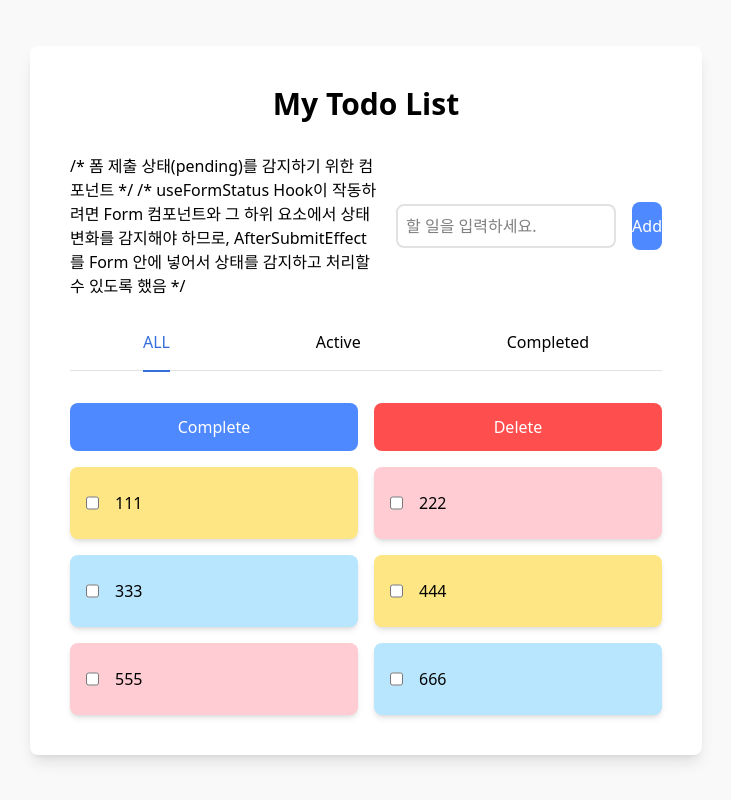
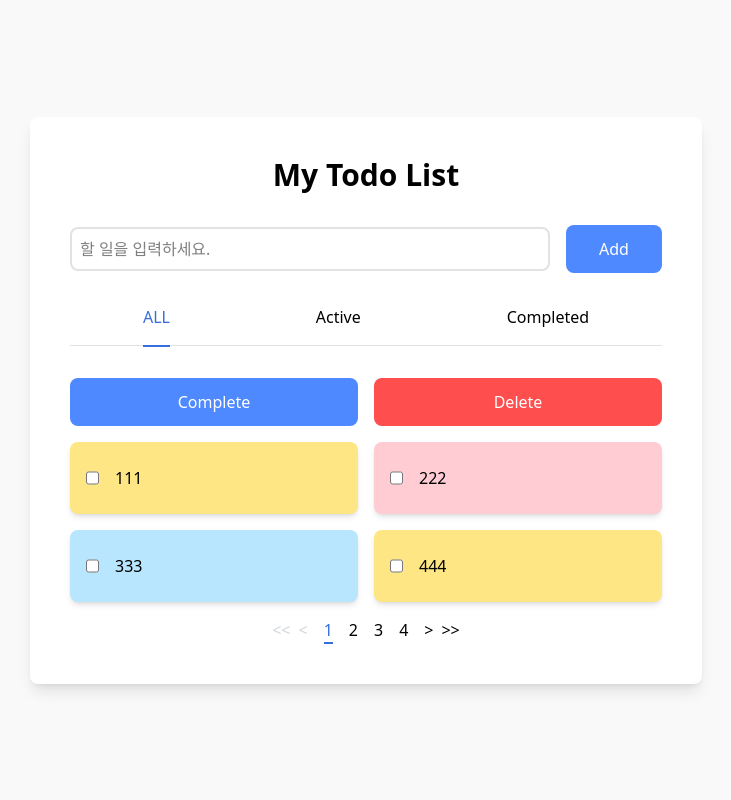
Before and after one commit to LJunsu/Todo-List-NextJS-App, a Next.js app: page / in a window 1280 px wide. Shown: the whole page, without its empty margins (274-1005 px from the left). Built offline with nearby package versions, Linux system fonts and the light colour scheme.

Commit message:
250424_1

```diff
--- a/app/data/db.json
+++ b/app/data/db.json
@@ -34,5 +34,95 @@
     "content": "666",
     "completed": false,
     "date": "2025-04-23T14:30:37.825Z"
+  },
+  {
+    "id": 6,
+    "content": "777",
+    "completed": false,
+    "date": "2025-04-25T02:08:11.911Z"
+  },
+  {
+    "id": 7,
+    "content": "888",
+    "completed": false,
+    "date": "2025-04-25T02:08:14.111Z"
+  },
+  {
+    "id": 8,
+    "content": "999",
+    "completed": false,
+    "date": "2025-04-25T02:08:15.967Z"
+  },
+  {
+    "id": 9,
+    "content": "101010",
+    "completed": false,
+    "date": "2025-04-25T03:23:12.039Z"
+  },
+  {
+    "id": 10,
+    "content": "111111",
+    "completed": false,
+    "date": "2025-04-25T03:25:00.040Z"
+  },
+  {
+    "id": 11,
+    "content": "121212",
+    "completed": false,
+    "date": "2025-04-25T03:25:04.304Z"
+  },
+  {
+    "id": 12,
+    "content": "131313",
+    "completed": false,
+    "date": "2025-04-25T03:25:16.218Z"
+  },
+  {
+    "id": 13,
+    "content": "141414",
+    "completed": false,
+    "date": "2025-04-25T03:37:50.939Z"
+  },
+  {
+    "id": 14,
+    "content": "151515",
+    "completed": false,
+    "date": "2025-04-25T03:37:53.175Z"
+  },
+  {
+    "id": 15,
+    "content": "161616",
+    "completed": false,
+    "date": "2025-04-25T03:37:56.087Z"
+  },
+  {
+    "id": 16,
+    "content": "171717",
+    "completed": false,
+    "date": "2025-04-25T03:37:58.264Z"
+  },
+  {
+    "id": 17,
+    "content": "181818",
+    "completed": false,
+    "date": "2025-04-25T03:38:04.503Z"
+  },
+  {
+    "id": 18,
+    "content": "191919",
+    "completed": false,
+    "date": "2025-04-25T03:38:07.374Z"
+  },
+  {
+    "id": 19,
+    "content": "202020",
+    "completed": false,
+    "date": "2025-04-25T03:38:10.188Z"
+  },
+  {
+    "id": 20,
+    "content": "212121",
+    "completed": false,
+    "date": "2025-04-25T04:02:40.067Z"
   }
 ]
--- /dev/null
+++ b/components/Pagination.tsx
@@ -0,0 +1,49 @@
+import { useEffect, useState } from "react";
+
+type PaginationProps = {
+    totalPage: number;
+    limit: number;
+    page: number;
+    setPage: (page: number) => void;
+}
+export function Pagination({totalPage, limit, page, setPage}: PaginationProps) {
+    const [totalPageArray, setTotalPageArray] = useState<number[][]>([]);
+    const [currentPageArray, setCurrentPageArray] = useState<number[]>([]);
+
+    useEffect(() => {
+        if(page % limit === 0) {
+            setCurrentPageArray(totalPageArray[Math.floor(page / limit) - 1]);
+        } else {
+            setCurrentPageArray(totalPageArray[Math.floor(page / limit)]);
+        }
+    }, [page]);
+
+    useEffect(() => {
+        const slicedPageArray = sliceArrayByLimit(totalPage, limit);
+        setTotalPageArray(slicedPageArray);
+        setCurrentPageArray(slicedPageArray[0]);
+    }, [totalPage]);
+
+    return (
+        <div className="flex justify-center gap-4 w-full *:cursor-pointer *:select-none">
+            <div className="flex gap-2">
+                <div className={`${page === 1 && "text-gray-300"}`} onClick={() => {if(page !== 1) setPage(1)}}>&lt;&lt;</div>
+                <div className={`${page === 1 && "text-gray-300"}`} onClick={() => {if(page !== 1) setPage(page - 1)}}>&lt;</div>
+            </div>
+
+            {currentPageArray?.map((index) => (
+                <div key={index} className={`${(page - 1) === index && "text-[#366EDD] border-b-2 border-[#366EDD]"}`} onClick={() => setPage(index + 1)}>{index + 1}</div>
+            ))}
+
+            <div className="flex gap-2">
+                <div className={`${page === totalPage && "text-gray-300"}`} onClick={() => {if(page !== totalPage) setPage(page + 1)}}>&gt;</div>
+                <div className={`${page === totalPage && "text-gray-300"}`} onClick={() => {if(page !== totalPage) setPage(totalPage)}}>&gt;&gt;</div>
+            </div>
+        </div>
+    );
+}
+
+export const sliceArrayByLimit = (totalPage: number, limit: number) => {
+    const totalPageArray = Array(totalPage).fill(0).map((_, index) => index);
+    return Array(Math.ceil(totalPage / limit)).fill(0).map(() => totalPageArray.splice(0, limit));
+}
--- a/components/TodoInputForm.tsx
+++ b/components/TodoInputForm.tsx
@@ -14,11 +14,6 @@ export function TodoInputForm() {
 
     return (
         <form action={action} className="flex justify-between items-center gap-4 w-full">
-            /* 폼 제출 상태(pending)를 감지하기 위한 컴포넌트 */
-            /*
-                useFormStatus Hook이 작동하려면 Form 컴포넌트와 그 하위 요소에서 상태 변화를 감지해야 하므로,
-                AfterSubmitEffect를 Form 안에 넣어서 상태를 감지하고 처리할 수 있도록 했음
-            */
             <AfterSubmitEffect />
 
             <div className="flex flex-col gap-2 w-5/6">
--- a/components/TodoList.tsx
+++ b/components/TodoList.tsx
@@ -7,22 +7,45 @@ import { TodoType } from "@/app/data/store";
 import { todoCompletedAction } from "@/app/actions/todoCompletedAction";
 import { getTodo } from "@/app/actions/getTodo";
 import { useTodoStore } from "@/store/todoStore";
+import { Pagination } from "./Pagination";
 
 export function TodoList() {
+    const limit = 4;
     const {refreshKey} = useTodoStore();
     const [list, setList] = useState<TodoType[]>([]);
+    const [nowList, setNowList] = useState<TodoType[]>([]);
+    const [page, setPage] = useState<number>(1);
+    const handlePageChange = (page: number) => {
+        setPage(page);
+
+        let start = (page - 1) * limit;
+        let end = page * limit;
+
+        if (list.length > 0) {
+            if (category == "all") {
+                setNowList(list.slice(start, end));
+            } else if (category == "Active") {
+                setNowList(list.filter(item => !item.completed).slice(start, end));
+            } else if (category == "completed") {
+                setNowList(list.filter(item => item.completed).slice(start, end));
+            }
+        }
+    };
+
     const [category, setCategory] = useState<string>("all");
-
     async function categoryChange() {
+        setPage(1);
         getTodo(category).then((items) => {
             setList(items);
         });
     }
     useEffect(() => {
         categoryChange();
+        setPage(1);
     }, [category, refreshKey]);
     useEffect(() => {
         setCheckedList([]);
+        setNowList(list.slice(0, limit));
     }, [list]);
 
     const [checkedList, setCheckedList] = useState<number[]>([]);
@@ -79,8 +102,15 @@ export function TodoList() {
             </div>
 
             <div className="flex flex-wrap gap-4 w-full">
-                {list.length > 0 ? list.map((item, index) => <TodoCard key={index} item={item} index={index} onToggle={() => checkTodo(item.id)} />) : <div>There is no todo.</div>}
+                {nowList.length > 0 ? nowList.map((item, index) => <TodoCard key={index} item={item} index={index} onToggle={() => checkTodo(item.id)} />) : <div>There is no todo.</div>}
             </div>
+
+            <Pagination
+                totalPage={Math.ceil(list.length / limit)}
+                limit={limit}
+                page={page}
+                setPage={handlePageChange}
+            />
         </div>
     );
 }
```
